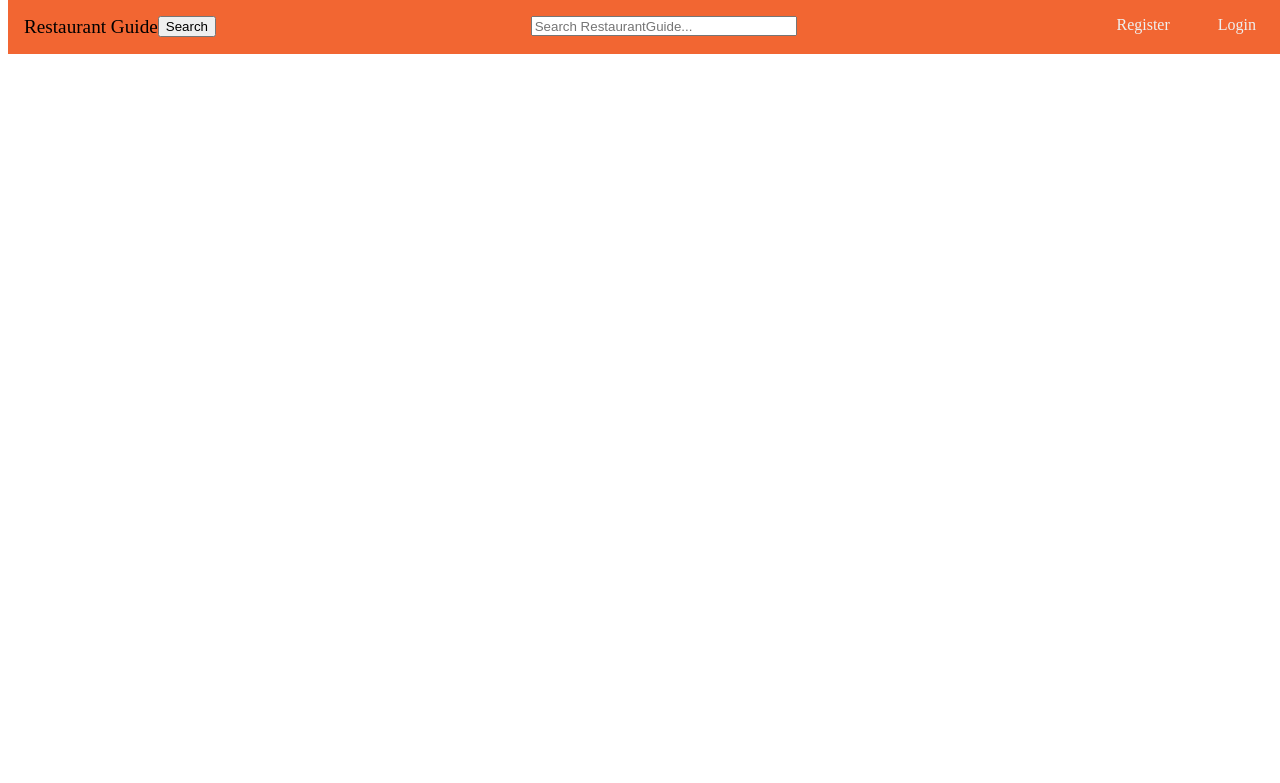
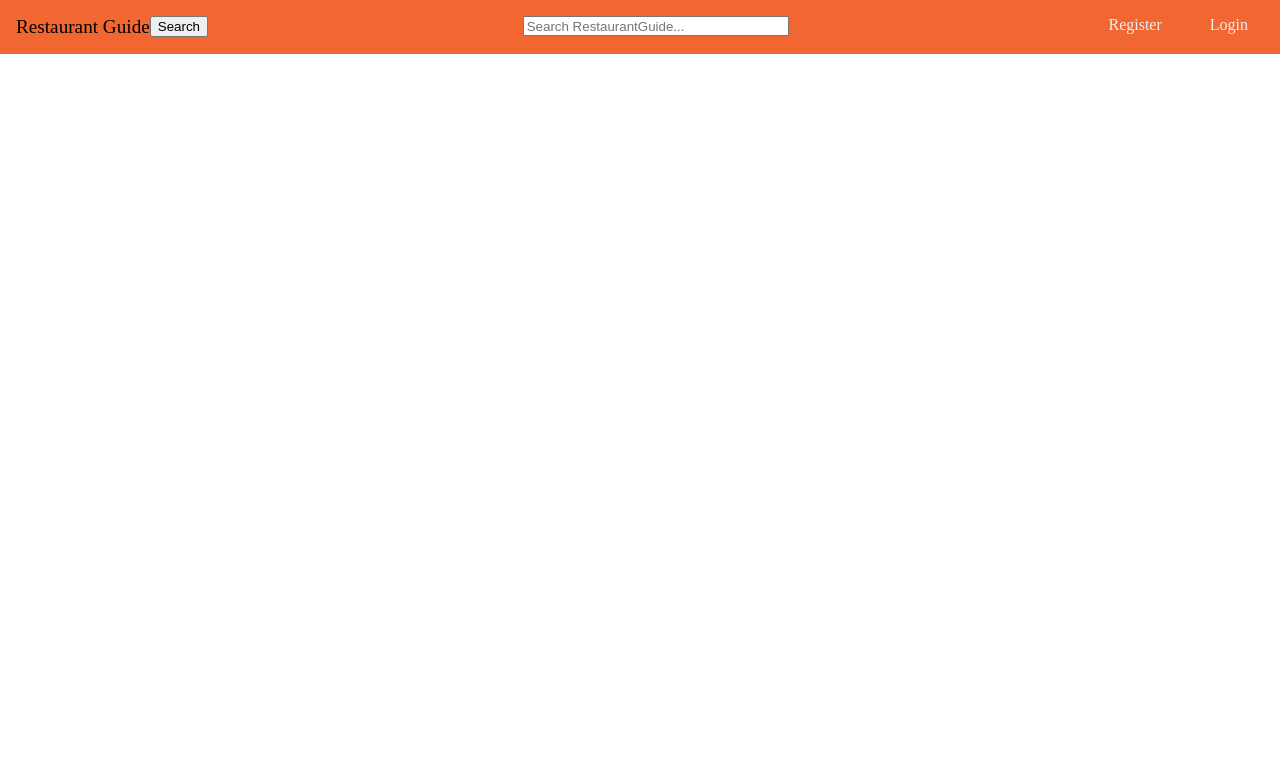
Before and after one commit to MitchLira/FEUP-LTW, a PHP site: page /pages/edit_profile.php?id=1 in a window 1280 px wide. Shown: the top 783 px of the page. Run offline with PHP 8.4, Linux system fonts and the light colour scheme; data comes from the database, SQL or seed files in the repository; data that the repository does not hold is empty.

Commit message:
some css

```diff
--- a/css/edit_profile.css
+++ b/css/edit_profile.css
@@ -1,3 +1,8 @@
+html, body {
+	margin: 0;
+}
+
+
 /***** Header *****/
 header {
 	position: fixed;
@@ -5,6 +10,7 @@ header {
 	width: 100%;
 	padding: 1em;
 	top: 0;
+	left: 0;
 	z-index: 9999;
 }
 
--- a/css/profile.css
+++ b/css/profile.css
@@ -1,3 +1,7 @@
+html, body {
+	margin: 0;
+}
+
 /***** Header *****/
 header {
 	position: fixed;
```
